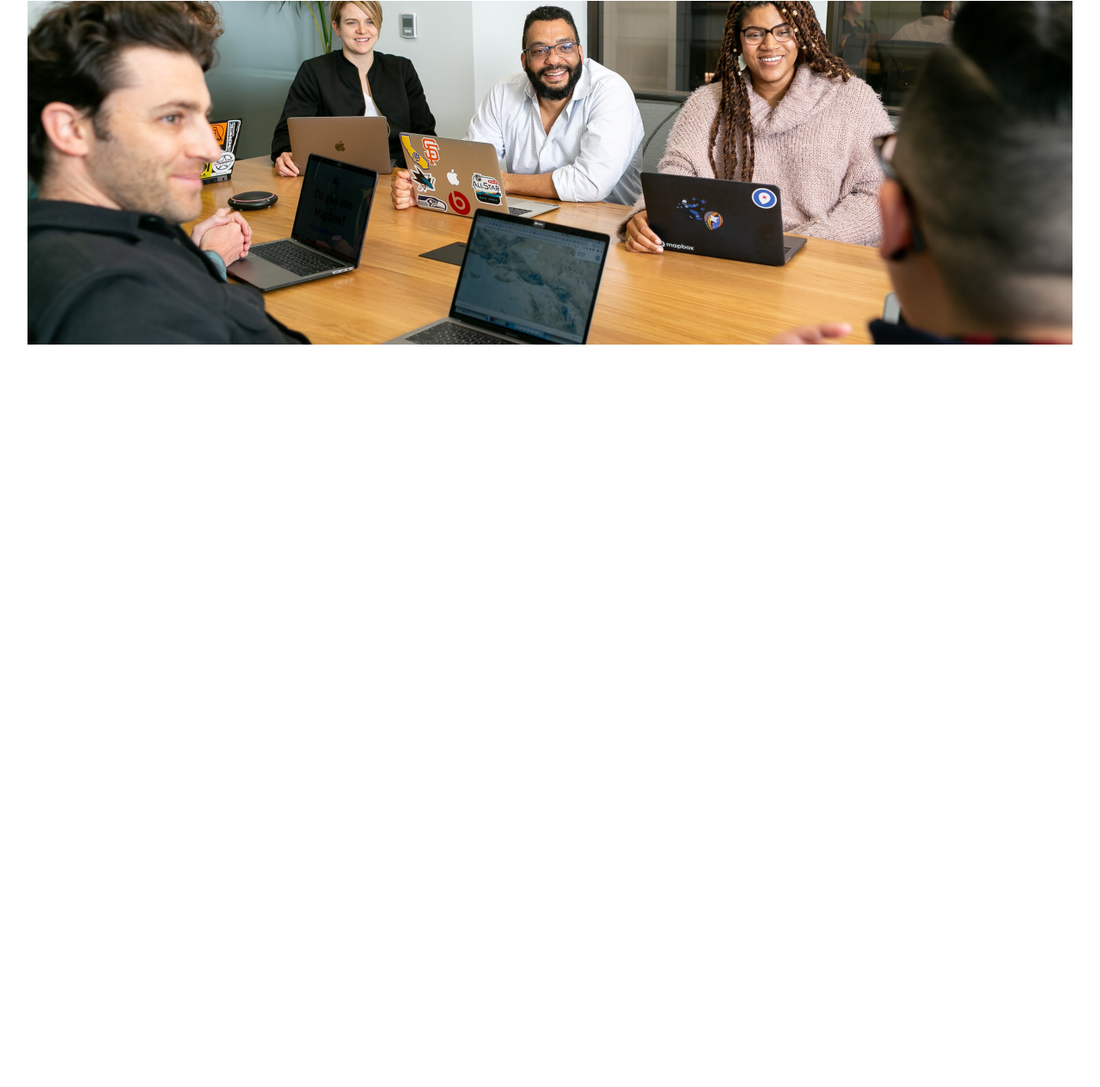
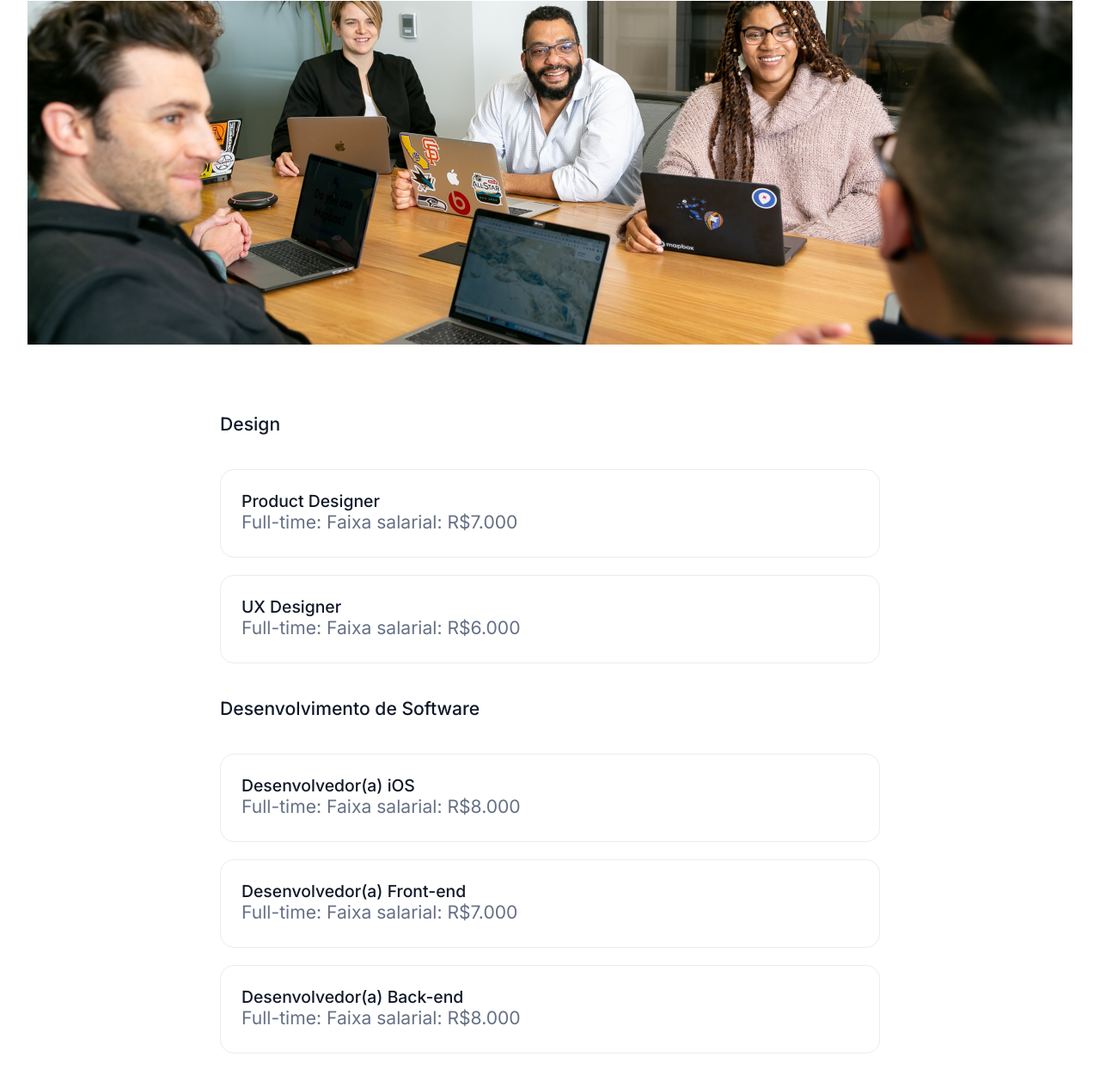
Before and after one commit to YohananBoy/OptimusTech-7DaysOfCode, a plain HTML site: page index.html in a window 1280 px wide. Shown: the part 1043-2308 px from the top of the page at 86% size. Before the commit the page ends 1540 px from the top, so only its background shows below. Drawn offline with Linux system fonts and the light colour scheme.

Commit message:
dia 5: sessão de vagas

```diff
--- a/index.html
+++ b/index.html
@@ -82,10 +82,41 @@
 
         <section id="vagas">
             <div class="container">
-                <h2>Vagas abertas!</h2>
-                <h1>Estamos procurando por talentos</h1>
-                <p>Somos uma equipe 100% remota com pessoas do Brasil inteiro.</p>
-                <img src="img/team.png" alt="time de pesquisa">
+                <div class="talentos">
+                    <h2>Vagas abertas!</h2>
+                    <h1>Estamos procurando por talentos</h1>
+                    <p>Somos uma equipe 100% remota com pessoas do Brasil inteiro.</p>
+                    <img src="img/team.png" alt="time de pesquisa">
+                </div>
+
+                <div class="vagas-abertas">
+                    <span class="titulo">Design</span>
+                    <div class="vaga-card">
+                        <span>Product Designer</span>
+                        <p>Full-time: Faixa salarial: R$7.000</p>
+                    </div>
+
+                    <div class="vaga-card">
+                        <span>UX Designer</span>
+                        <p>Full-time: Faixa salarial: R$6.000</p>
+                    </div>
+
+                    <span class="titulo">Desenvolvimento de Software</span>
+                    <div class="vaga-card">
+                        <span>Desenvolvedor(a) iOS</span>
+                        <p>Full-time: Faixa salarial: R$8.000</p>
+                    </div>
+
+                    <div class="vaga-card">
+                        <span>Desenvolvedor(a) Front-end</span>
+                        <p>Full-time: Faixa salarial: R$7.000</p>
+                    </div>
+
+                    <div class="vaga-card">
+                        <span>Desenvolvedor(a) Back-end</span>
+                        <p>Full-time: Faixa salarial: R$8.000</p>
+                    </div>
+                </div>
             </div>
         </section>
     </main>
--- a/style.css
+++ b/style.css
@@ -46,6 +46,11 @@ h2 {
 
 p {
     font-size: 1.2rem;
+}
+
+span {
+    color: #101828;
+    font-weight: 500;
 }
 
 a {
@@ -174,23 +179,44 @@ nav ul {
     padding: 96px 0;
 }
 
-#vagas .container {
+#vagas .talentos {
     display: flex;
     flex-direction: column;
     align-items: center;
 }
 
-#vagas h2 {
+#vagas .talentos h2 {
     background-color: #8E24240D;
     width: fit-content;
     padding: 4px 12px;
     border-radius: 16px;
 }
 
-#vagas h1 {
+#vagas .talentos h1 {
     margin: 10px 0;
 }
 
-#vagas p {
+#vagas .talentos p {
     margin: 10px 0 60px 0;
 }
+
+#vagas .vagas-abertas {
+    display: flex;
+    flex-direction: column;
+    justify-content: space-around;
+    width: fit-content;
+    margin: 50px auto;
+}
+
+#vagas .vaga-card {
+    width: 768px;
+    padding: 24px 24px 28px 24px;
+    margin: 10px 0;
+    border: #EAECF0 1px solid;
+    border-radius: 16px;
+}
+
+#vagas .titulo {
+    margin: 30px 0;
+    font-size: 1.2rem;
+}
```
